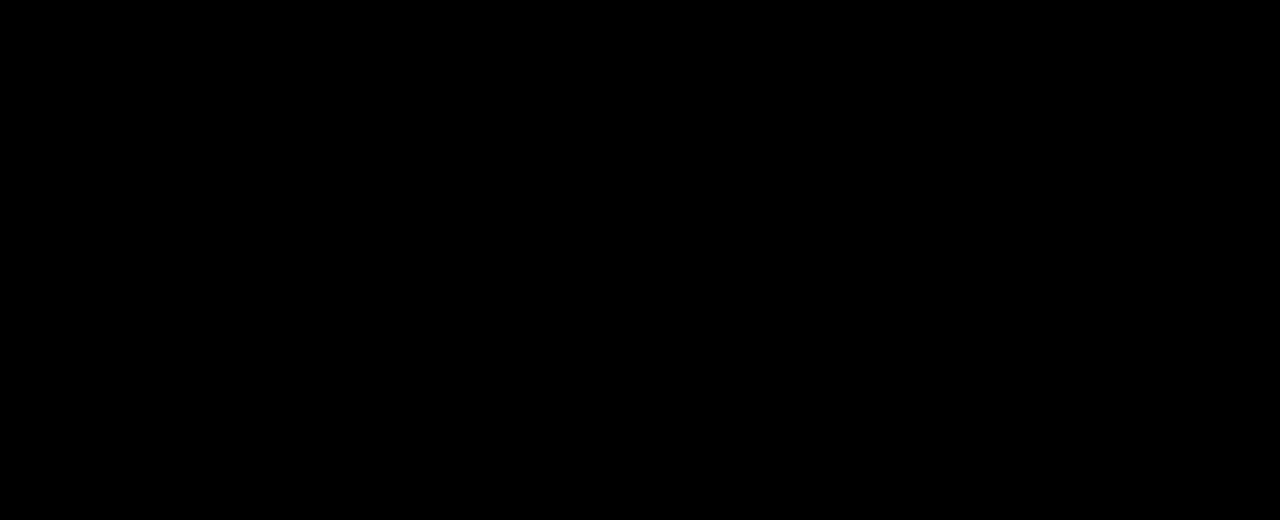
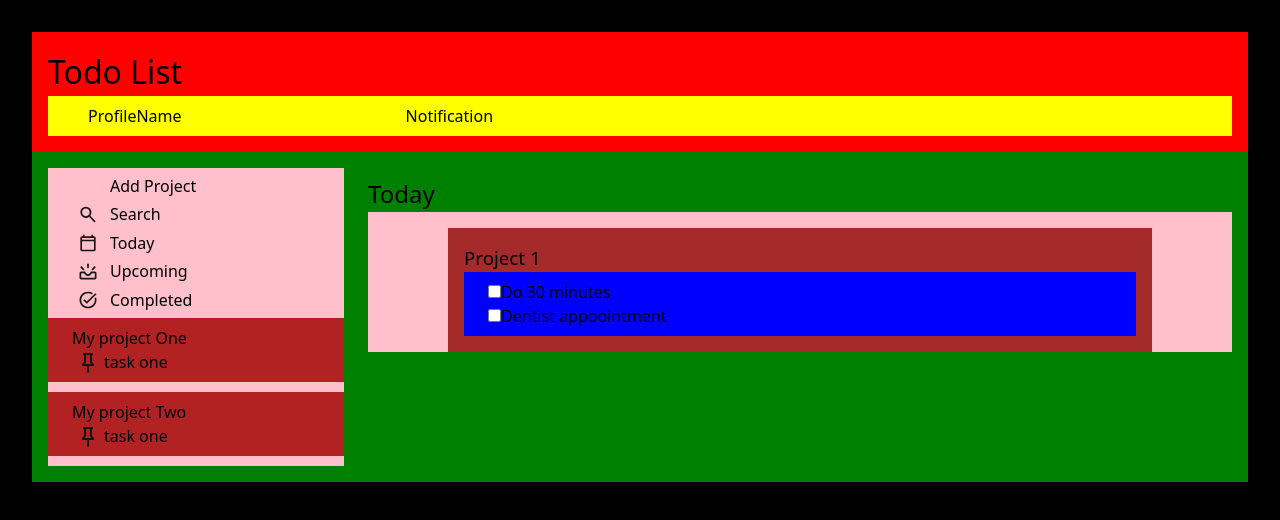
Before and after one commit to michaellucas1/Project-Todo-List, a website built with webpack: page src/template.html in a window 1280 px wide. Built offline with nearby package versions, Linux system fonts and the light colour scheme; files whose address does not match are found by name.

Commit message:
create a mock up design

```diff
--- a/src/template.html
+++ b/src/template.html
@@ -3,9 +3,99 @@
 <head>
     <meta charset="UTF-8">
     <meta name="viewport" content="width=device-width, initial-scale=1.0">
-    <title>Restaurant Page</title>
+    <title>Project Todo list</title>
 </head>
 <body>
 
+    <div class="content-wrapper">
+        <!--header is flex column-->
+        <header>
+            <h1>Todo List</h1>
+            <!--user-container class is flex row-->
+            <div class="user-container">
+                <div class="profile-picture">Profile</div>
+                <div class="username">Name</div>
+                <div class="notification-button">Notification</div>
+            </div>
+
+        </header>
+        <!--main is grid, left is 1fr and right is 3fr-->
+        <main>
+            <!--nav is flex column-->
+            <nav>
+                <!-- task-control is flex column-->
+                <div class="project-control">
+                    <div class="control-items">
+                        <div class="icon add-task-icon"></div>
+                        <button>Add Project</button>
+                    </div>
+                    <div class="control-items">
+                        <div class="icon search-icon"></div>
+                        <button>Search</button>
+                    </div>
+                    <div class="control-items">
+                        <div class="icon today-icon"></div>
+                        <button>Today</button>
+                    </div>
+                    <div class="control-items">
+                        <div class="icon upcoming-icon"></div>
+                        <button>Upcoming</button>
+                    </div>
+                    <div class="control-items">
+                        <div class="icon complete-icon"></div>
+                        <button>Completed</button>
+                    </div>
+                </div>
+                <!-- project-nav is flex column-->
+                <div class="project-nav">
+                    <div>My project One</div>
+                    <div class="task-icon-container">
+                        <div class="icon task-icon"></div>
+                        <p>task one</p>
+                    </div>
+                </div>
+                <div class="project-nav">
+                    <div>My project Two</div>
+                    <div class="task-icon-container">
+                        <div class="icon task-icon"></div>
+                        <p>task one</p>
+                    </div>
+                </div>
+            </nav>
+            <div class="content">
+                <h2>Today</h2>
+                <!-- todo list -container is a grid-->
+                 <div class="project-list-container">
+                    <div class="project-item-container">
+                        <!-- todo-list-item is a flex row-->
+                         <h3>Project 1</h3>
+                         <div class="todo-list-wrapper">
+                            <div class="todo-list-item">
+                                <span><input type="checkbox">Do 30 minutes </span>
+                                <span><input type="checkbox">Dentist appoointment</span>
+
+                            </div>
+                         </div>
+                    </div>
+                    <!--
+                    <div class="project-item-container">
+                        <h1>Project 2</h1>
+                        <div class="todo-list-wrapper">
+                            <div class="todo-list-item">
+                                <input type="radio">
+                                <div>Do 30 minutes </div>
+                                <input type="radio">
+                                <div>dentist appoointment</div>
+                            </div>
+                        </div>
+
+                    </div>
+                    -->
+
+                </div>
+            </div>
+        </main>
+    </div>
+
 </body>
 </html>
```
